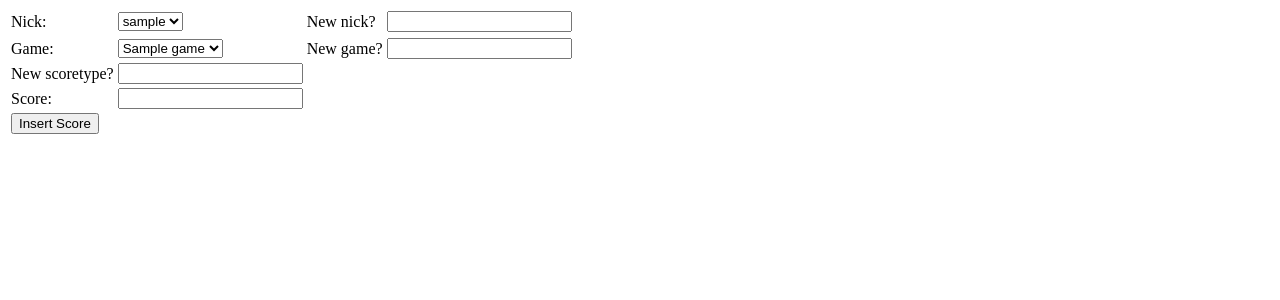
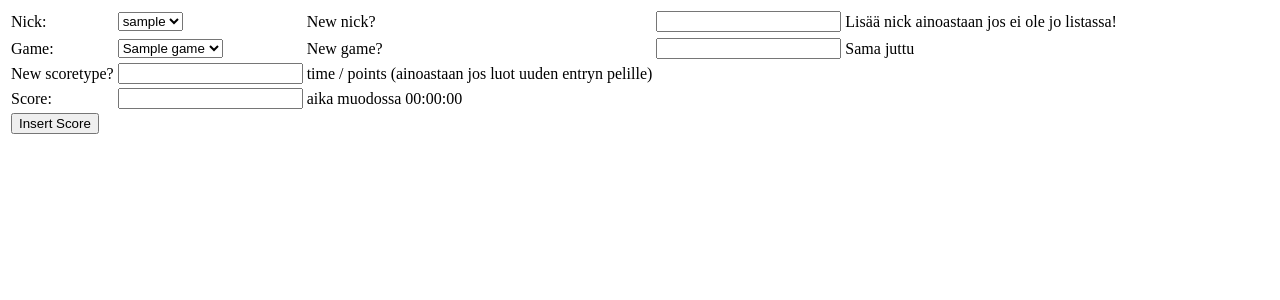
Before and after one commit to Tulitomaatti/scphabtts, a Flask app: template templates/addscore.html in a window 1280 px wide. Shown: the top 300 px of the page. Run offline with Flask 2, Linux system fonts and the light colour scheme; the template is opened without the code that fills it: most values are stand-ins (such as "Sample title", 1, 10 or a date in 2020).

Commit message:
i don't even know what i'm doing

```diff
--- a/main.py
+++ b/main.py
@@ -18,7 +18,7 @@ app = Flask(__name__)
 
 @app.route("/")
 def adsf():
-    return "Go to /hiscore or /newscore or /bussit"
+    return "Go to /hiscore or /allscores or /bussit"
 
 @app.route("/np", methods=['POST', 'GET'])
 def fdsa():
--- a/templates/addscore.html
+++ b/templates/addscore.html
@@ -24,7 +24,7 @@
     </select>
     </td>
     <td>New nick? </td><td>{{input('newnick')}}</td>
-</tr>
+<td>Lisää nick ainoastaan jos ei ole jo listassa!</td></tr>
 
 <tr><tr><td>Game:</td>
     <td>
@@ -35,15 +35,16 @@
     </select>
     </td>
     <td>New game? </td><td>{{input('newgame')}}</td>
+<td>Sama juttu</td>
 </tr>
 
 <tr>
 
     <td>New scoretype? </td><td>{{input('newscoretype')}}</td>
-
+<td>time / points (ainoastaan jos luot uuden entryn pelille)</td>
 </tr>
 
-<tr><td>Score:</td><td> {{input('score')}}</td></tr>
+<tr><td>Score:</td><td> {{input('score')}}</td><td>aika muodossa 00:00:00</td></tr>
 
 
 <tr>
```
